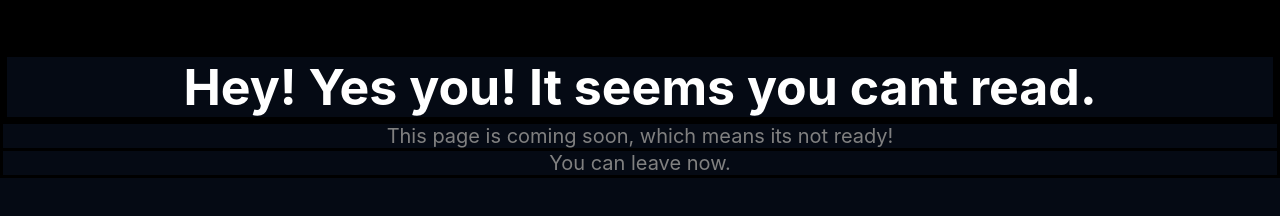
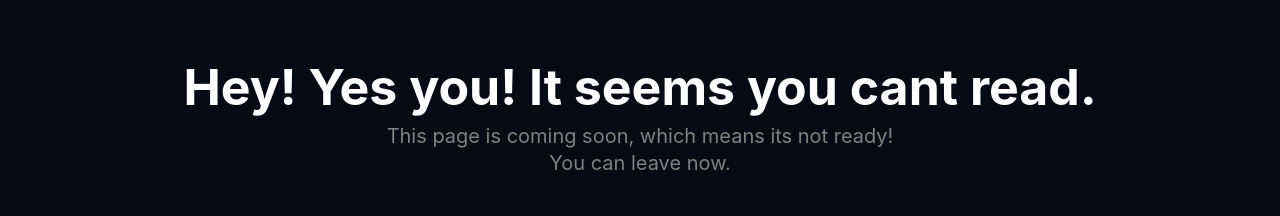
Before and after one commit to Astronuat21/aps, a plain HTML site: page Popular Prints/Popular_Prints_N_stuff.html in a window 1280 px wide. Drawn offline with Linux system fonts and the light colour scheme.

Commit message:
fixed background issue

```diff
--- a/Popular Prints/Popular_Prints_N_stuff.html
+++ b/Popular Prints/Popular_Prints_N_stuff.html
@@ -4,7 +4,7 @@
         <title>Astro's Printing Service</title>
         <link rel="stylesheet" href="../styles.css">
     </head>
-    <body style="background-color: black; color: white;">
+    <body>
         <p class="Center_Large">Hey! Yes you! It seems you cant read.</p>
         <p class="Center_Small">This page is coming soon, which means its not ready!</p>
         <p class="Center_Small">You can leave now.</p>
```
